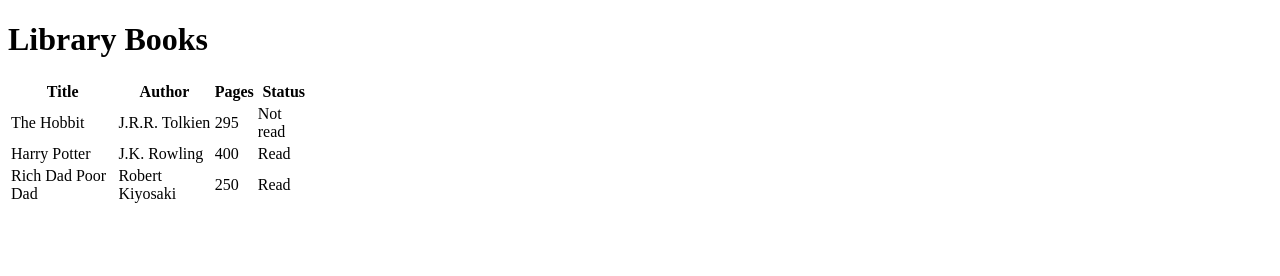
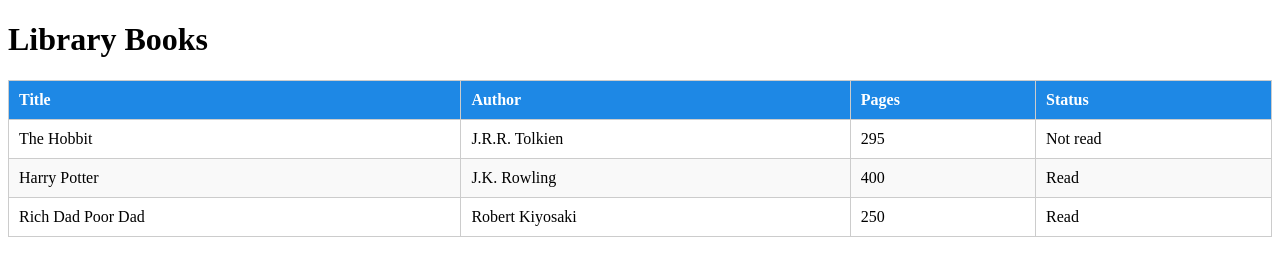
Before and after one commit to Evelynemunguti/Library, a plain HTML site: page index.html in a window 1280 px wide. Drawn offline with Linux system fonts and the light colour scheme.

Commit message:
styled the table

```diff
--- a/style.css
+++ b/style.css
@@ -1,28 +1,22 @@
-#library {
-    display: grid;
-    grid-template-columns: repeat(auto-fill, minmax(250px, 1fr));
-    gap: 15px;
+
+
+  table {
+    width: 100%;
+    border-collapse: collapse;
     margin-top: 20px;
   }
 
-  .book-card {
-    background: #f9f9f9;
-    padding: 15px;
-    border-radius: 8px;
-    box-shadow: 0 2px 5px rgba(0,0,0,0.1);
-    transition: transform 0.2s ease-in-out;
+  th, td {
+    border: 1px solid #ccc;
+    padding: 10px;
+    text-align: left;
   }
 
-  .book-card:hover {
-    transform: scale(1.03);
+  th {
+    background: #1e88e5;
+    color: white;
   }
 
-  .book-card h3 {
-    margin-bottom: 8px;
-    color: #333;
+  tr:nth-child(even) {
+    background: #f9f9f9;
   }
-
-  .book-card p {
-    margin: 4px 0;
-    font-size: 14px;
-  }
```
